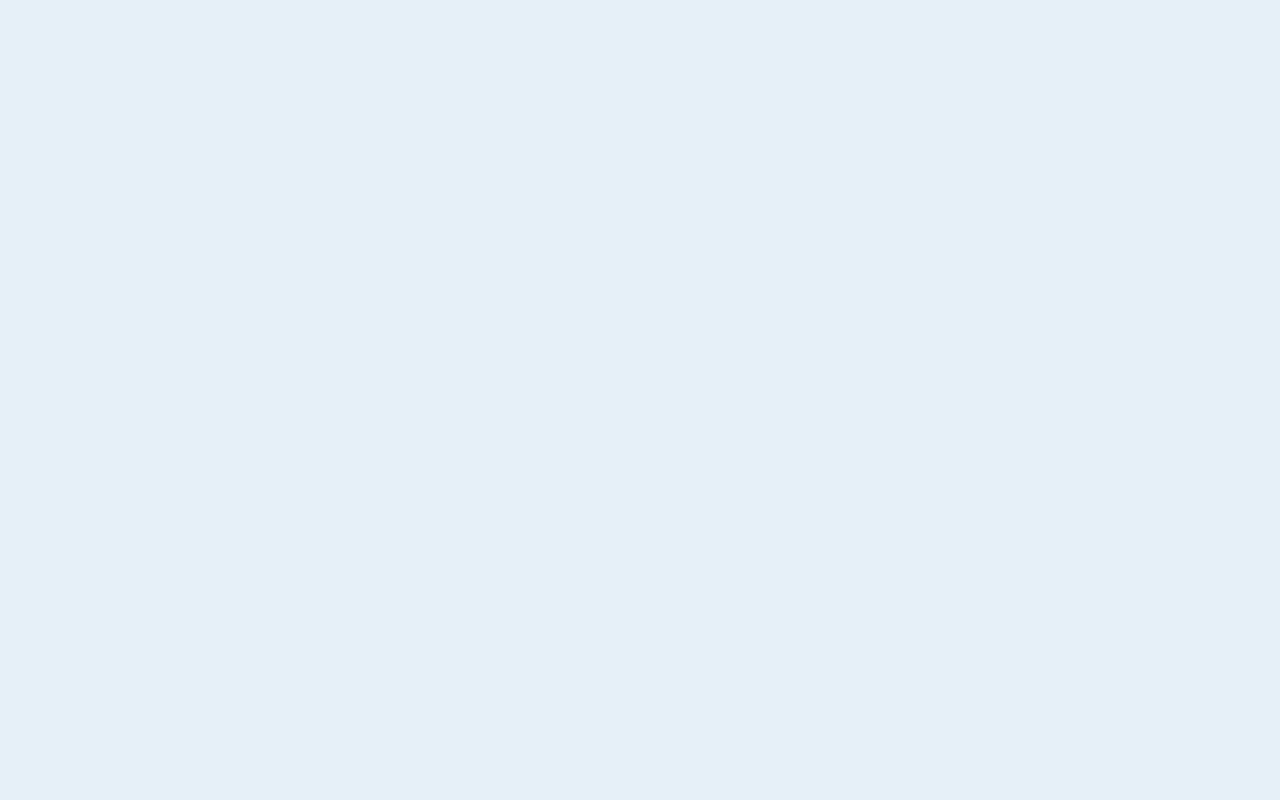
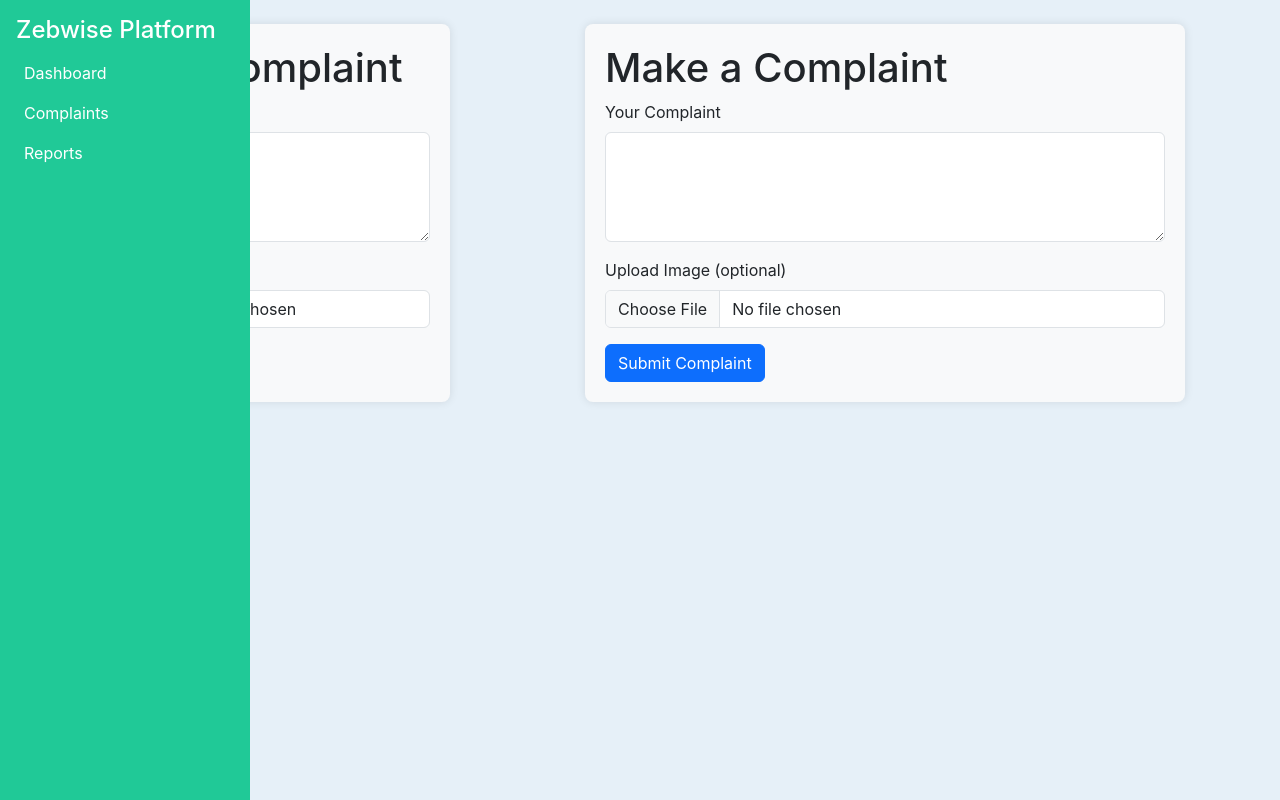
Before and after one commit to TemoshoS/zebwise, a React (Create React App) app: page /makecomplaint in a window 1280 px wide. Before the commit this address had no page. Built offline with nearby package versions, Linux system fonts and the light colour scheme.

Commit message:
side bar

```diff
--- a/src/App.css
+++ b/src/App.css
@@ -100,3 +100,16 @@ body {
   margin-left: 250px; /* Ensure main content does not overlap */
   padding: 20px; /* Optional padding */
 }
+
+.complaint-form {
+  max-width: 600px;
+  margin: auto;
+  padding: 20px;
+  background-color: #f8f9fa; /* Light background for the form */
+  border-radius: 8px;
+  box-shadow: 0 0 10px rgba(0, 0, 0, 0.1);
+}
+
+.complaint-form .alert {
+  margin-top: 10px;
+}
--- a/src/App.js
+++ b/src/App.js
@@ -7,6 +7,7 @@ import SidebarComponent from './components/global-components/navbar'; // Import
 import Complaints from './components/Complaints'; // Import other components
 import Dashboards from './components/Dashboards';
 import Reports from './components/Reports';
+import MakeComplaint from './components/Makecomplaint';
 
 // Layout with Sidebar
 function SidebarLayout() {
@@ -32,6 +33,7 @@ function App() {
           <Route path="dashboard" element={<Dashboards />} />
           <Route path="complaints" element={<Complaints />} />
           <Route path="reports" element={<Reports />} />
+          <Route path="makecomplaint" element={<MakeComplaint />} />
         </Route>
       </Routes>
     </Router>
--- a/src/components/Home.js
+++ b/src/components/Home.js
@@ -1,12 +1,11 @@
 import React from 'react';
 import { Container, Row, Col, Button, Image, Card } from 'react-bootstrap';
-import '..';
-import NavbarComponent from "./global-components/navbar"; // Ensure you have this file for custom styles
+import '..';// Ensure you have this file for custom styles
 
 export default function Home() {
   return (
       <>
-        <NavbarComponent />
+
         <Container fluid className="d-flex justify-content-center align-items-center min-vh-100" style={{ backgroundColor: '#E6F0F8' }}>
           <Card className="bg-white rounded-3 shadow-lg p-5 w-100" style={{ maxWidth: '1000px' }}>
             {/* Header */}
@@ -35,7 +34,7 @@ export default function Home() {
                   EMS is a complete energy information management solution for your business allowing you to process, analyze, store and share energy usage and power quality data across your entire enterprise.
                 </p>
                 <div className="d-flex align-items-center gap-3 mb-4">
-                  <Button variant="teal" className="rounded-pill px-4 py-2">Get Started</Button>
+                  <Button variant="teal" className="rounded-pill px-4 py-2 font-color-white">Get Started</Button>
                   <a href="#" className="text-teal">How it works</a>
                 </div>
                 <div className="d-flex gap-3">
--- /dev/null
+++ b/src/components/Makecomplaint.js
@@ -0,0 +1,75 @@
+import React, { useState } from 'react';
+
+function MakeComplaint() {
+    const [complaint, setComplaint] = useState('');
+    const [image, setImage] = useState(null);
+    const [error, setError] = useState('');
+    const [successMessage, setSuccessMessage] = useState('');
+
+    const handleImageChange = (e) => {
+        const file = e.target.files[0];
+        // Check if a file is selected and if it's an image
+        if (file && file.type.startsWith('image/')) {
+            setImage(file);
+            setError(''); // Clear any previous error messages
+        } else {
+            setError('Please select a valid image file.');
+            setImage(null);
+        }
+    };
+
+    const handleSubmit = (e) => {
+        e.preventDefault();
+
+        // Validate the complaint
+        if (!complaint) {
+            setError('Complaint cannot be empty.');
+            return;
+        }
+
+        // Here you can handle the complaint submission and image upload logic
+        console.log('Complaint submitted:', complaint);
+        if (image) {
+            console.log('Image uploaded:', image.name);
+        }
+
+        // Clear the form
+        setComplaint('');
+        setImage(null);
+        setError('');
+        setSuccessMessage('Your complaint has been submitted successfully!');
+    };
+
+    return (
+        <div className="complaint-form">
+            <h1>Make a Complaint</h1>
+            <form onSubmit={handleSubmit}>
+                <div className="mb-3">
+                    <label htmlFor="complaint" className="form-label">Your Complaint</label>
+                    <textarea
+                        id="complaint"
+                        className="form-control"
+                        rows="4"
+                        value={complaint}
+                        onChange={(e) => setComplaint(e.target.value)}
+                    />
+                </div>
+                <div className="mb-3">
+                    <label htmlFor="image" className="form-label">Upload Image (optional)</label>
+                    <input
+                        type="file"
+                        id="image"
+                        className="form-control"
+                        accept="image/*" // Accept only image files
+                        onChange={handleImageChange}
+                    />
+                </div>
+                {error && <div className="alert alert-danger">{error}</div>}
+                {successMessage && <div className="alert alert-success">{successMessage}</div>}
+                <button type="submit" className="btn btn-primary">Submit Complaint</button>
+            </form>
+        </div>
+    );
+}
+
+export default MakeComplaint;
```
